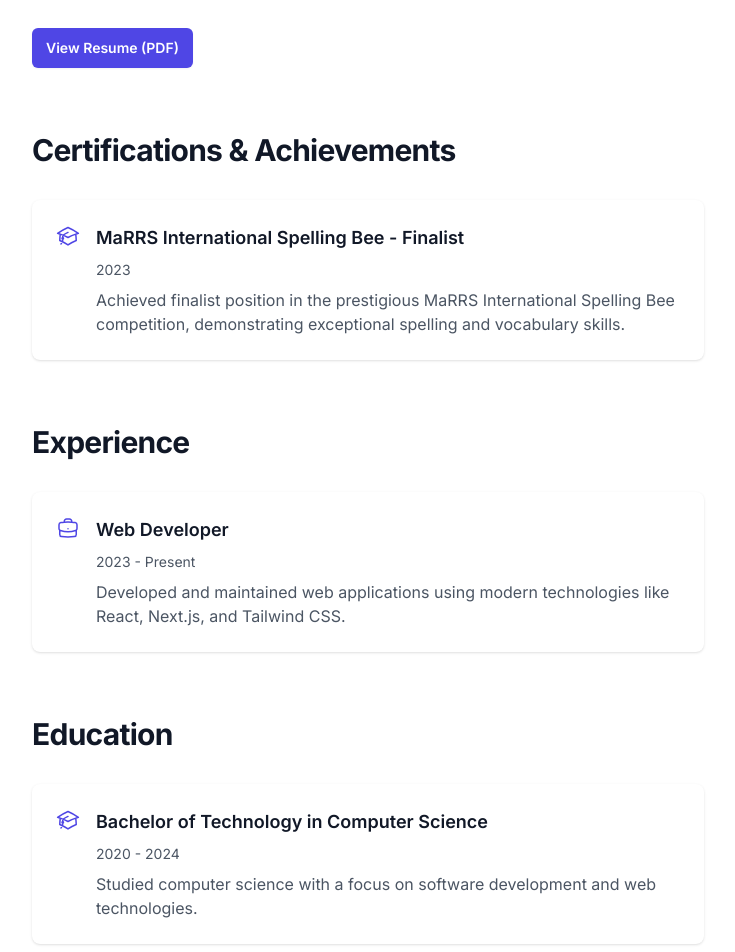
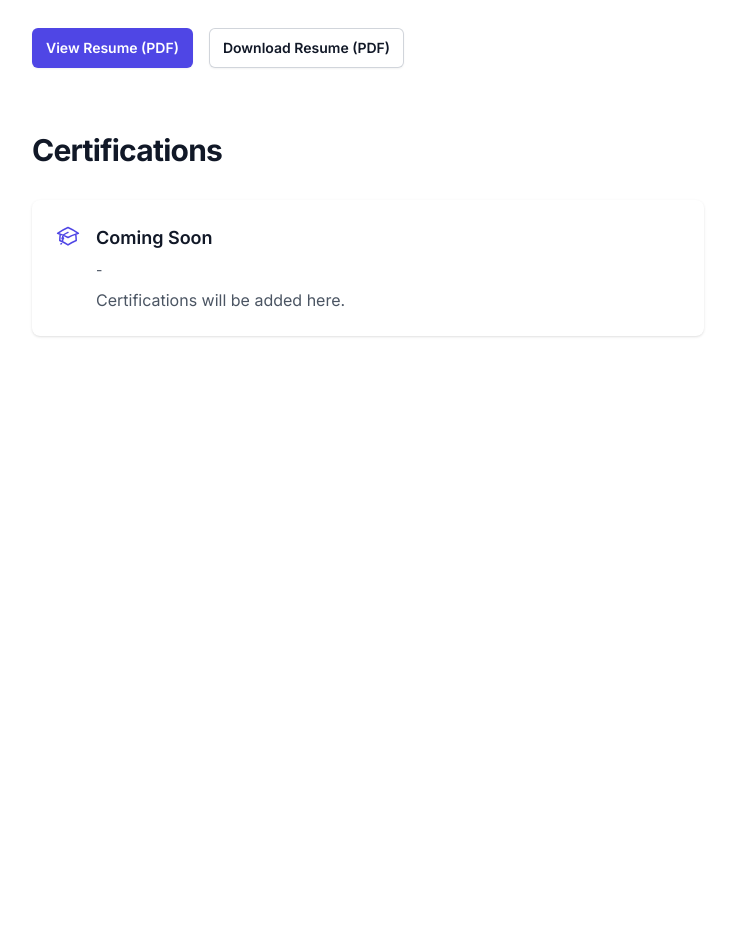
Before and after one commit to Harthik777/portfolio-website, a Next.js app: page /resume in a window 1280 px wide. Shown: the part 420-1372 px from the top of the page, without its empty margins (0-735 px from the left). After the commit the page ends 884 px from the top, so only its background shows below. Built offline with nearby package versions, Linux system fonts and the light colour scheme.

Commit message:
Update resume page: add certifications section placeholder

```diff
--- a/src/app/resume/page.tsx
+++ b/src/app/resume/page.tsx
@@ -12,17 +12,27 @@ export default function Resume() {
     setIsViewing(false);
   };
 
+  const handleDownload = () => {
+    const link = document.createElement('a');
+    link.href = '/Harthik_Resume.pdf';
+    link.download = 'Harthik_Resume.pdf';
+    document.body.appendChild(link);
+    link.click();
+    document.body.removeChild(link);
+  };
+
   return (
     <main className="min-h-screen">
       <div className="relative isolate pt-14">
         <div className="py-24 sm:py-32">
           <div className="mx-auto max-w-7xl px-6 lg:px-8">
+            {/* Resume Section */}
             <div className="mx-auto max-w-2xl lg:mx-0">
               <h2 className="text-3xl font-bold tracking-tight sm:text-4xl">Resume</h2>
               <p className="mt-6 text-lg leading-8 text-gray-600 dark:text-gray-300">
-                View my latest resume below. You can download it directly from the PDF viewer. For more details about my experience, skills, and projects, feel free to explore the rest of this portfolio or <Link href="/contact" className="underline underline-offset-2 hover:text-indigo-700 dark:hover:text-indigo-300">contact me</Link>.
+                View or download my latest resume below. For more details about my experience, skills, and projects, feel free to explore the rest of this portfolio or <Link href="/contact" className="underline underline-offset-2 hover:text-indigo-700 dark:hover:text-indigo-300">contact me</Link>.
               </p>
-              <div className="mt-6">
+              <div className="mt-6 flex flex-col sm:flex-row gap-4">
                 <button
                   onClick={handleView}
                   disabled={isViewing}
@@ -30,13 +40,20 @@ export default function Resume() {
                 >
                   {isViewing ? 'Opening...' : 'View Resume (PDF)'}
                 </button>
+                <button
+                  onClick={handleDownload}
+                  className="rounded-md bg-white dark:bg-gray-800 px-3.5 py-2.5 text-center text-sm font-semibold text-gray-900 dark:text-white shadow-sm ring-1 ring-inset ring-gray-300 dark:ring-gray-700 hover:bg-gray-50 dark:hover:bg-gray-700"
+                >
+                  Download Resume (PDF)
+                </button>
               </div>
             </div>
 
             {/* Certifications Section */}
             <div className="mx-auto mt-16 max-w-2xl lg:mx-0">
-              <h3 className="text-2xl font-bold tracking-tight sm:text-3xl mb-8">Certifications & Achievements</h3>
+              <h3 className="text-2xl font-bold tracking-tight sm:text-3xl mb-8">Certifications</h3>
               <div className="space-y-8">
+                {/* Add your certifications here */}
                 <div className="bg-white dark:bg-gray-800 shadow rounded-lg p-6">
                   <div className="flex items-start">
                     <div className="flex-shrink-0">
@@ -45,56 +62,10 @@ export default function Resume() {
                       </svg>
                     </div>
                     <div className="ml-4">
-                      <h4 className="text-lg font-semibold text-gray-900 dark:text-white">MaRRS International Spelling Bee - Finalist</h4>
-                      <p className="mt-1 text-sm text-gray-600 dark:text-gray-300">2023</p>
+                      <h4 className="text-lg font-semibold text-gray-900 dark:text-white">Coming Soon</h4>
+                      <p className="mt-1 text-sm text-gray-600 dark:text-gray-300">-</p>
                       <p className="mt-2 text-gray-600 dark:text-gray-300">
-                        Achieved finalist position in the prestigious MaRRS International Spelling Bee competition, demonstrating exceptional spelling and vocabulary skills.
-                      </p>
-                    </div>
-                  </div>
-                </div>
-              </div>
-            </div>
-
-            {/* Experience Section */}
-            <div className="mx-auto mt-16 max-w-2xl lg:mx-0">
-              <h3 className="text-2xl font-bold tracking-tight sm:text-3xl mb-8">Experience</h3>
-              <div className="space-y-8">
-                <div className="bg-white dark:bg-gray-800 shadow rounded-lg p-6">
-                  <div className="flex items-start">
-                    <div className="flex-shrink-0">
-                      <svg className="h-6 w-6 text-indigo-600" fill="none" viewBox="0 0 24 24" strokeWidth="1.5" stroke="currentColor">
-                        <path strokeLinecap="round" strokeLinejoin="round" d="M20.25 14.15v4.25c0 1.094-.787 2.036-1.872 2.18-2.087.277-4.216.42-6.378.42s-4.291-.143-6.378-.42c-1.085-.144-1.872-1.086-1.872-2.18v-4.25m16.5 0a2.18 2.18 0 00.75-1.661V8.706c0-1.081-.768-2.015-1.837-2.175a48.114 48.114 0 00-3.413-.387m4.5 8.006c-.194.165-.42.295-.673.38A23.978 23.978 0 0112 15.75c-2.648 0-5.195-.429-7.577-1.22a2.016 2.016 0 01-.673-.38m0 0A2.18 2.18 0 013 12.489V8.706c0-1.081.768-2.015 1.837-2.175a48.111 48.111 0 013.413-.387m7.5 0V5.25A2.25 2.25 0 0013.5 3h-3a2.25 2.25 0 00-2.25 2.25v.894m7.5 0a48.667 48.667 0 00-7.5 0M12 12.75h.008v.008H12v-.008z" />
-                      </svg>
-                    </div>
-                    <div className="ml-4">
-                      <h4 className="text-lg font-semibold text-gray-900 dark:text-white">Web Developer</h4>
-                      <p className="mt-1 text-sm text-gray-600 dark:text-gray-300">2023 - Present</p>
-                      <p className="mt-2 text-gray-600 dark:text-gray-300">
-                        Developed and maintained web applications using modern technologies like React, Next.js, and Tailwind CSS.
-                      </p>
-                    </div>
-                  </div>
-                </div>
-              </div>
-            </div>
-
-            {/* Education Section */}
-            <div className="mx-auto mt-16 max-w-2xl lg:mx-0">
-              <h3 className="text-2xl font-bold tracking-tight sm:text-3xl mb-8">Education</h3>
-              <div className="space-y-8">
-                <div className="bg-white dark:bg-gray-800 shadow rounded-lg p-6">
-                  <div className="flex items-start">
-                    <div className="flex-shrink-0">
-                      <svg className="h-6 w-6 text-indigo-600" fill="none" viewBox="0 0 24 24" strokeWidth="1.5" stroke="currentColor">
-                        <path strokeLinecap="round" strokeLinejoin="round" d="M4.26 10.147a60.436 60.436 0 00-.491 6.347A48.627 48.627 0 0112 20.904a48.627 48.627 0 018.232-4.41 60.46 60.46 0 00-.491-6.347m-15.482 0a50.57 50.57 0 00-2.658-.813A59.905 59.905 0 0112 3.493a59.902 59.902 0 0110.399 5.84c-.896.248-1.783.52-2.658.814m-15.482 0A50.697 50.697 0 0112 13.489a50.702 50.702 0 017.74-3.342M6.75 15a.75.75 0 100-1.5.75.75 0 000 1.5zm0 0v-3.675A55.378 55.378 0 0112 8.443m-7.007 11.55A5.981 5.981 0 006.75 15.75v-1.5" />
-                      </svg>
-                    </div>
-                    <div className="ml-4">
-                      <h4 className="text-lg font-semibold text-gray-900 dark:text-white">Bachelor of Technology in Computer Science</h4>
-                      <p className="mt-1 text-sm text-gray-600 dark:text-gray-300">2020 - 2024</p>
-                      <p className="mt-2 text-gray-600 dark:text-gray-300">
-                        Studied computer science with a focus on software development and web technologies.
+                        Certifications will be added here.
                       </p>
                     </div>
                   </div>
```
